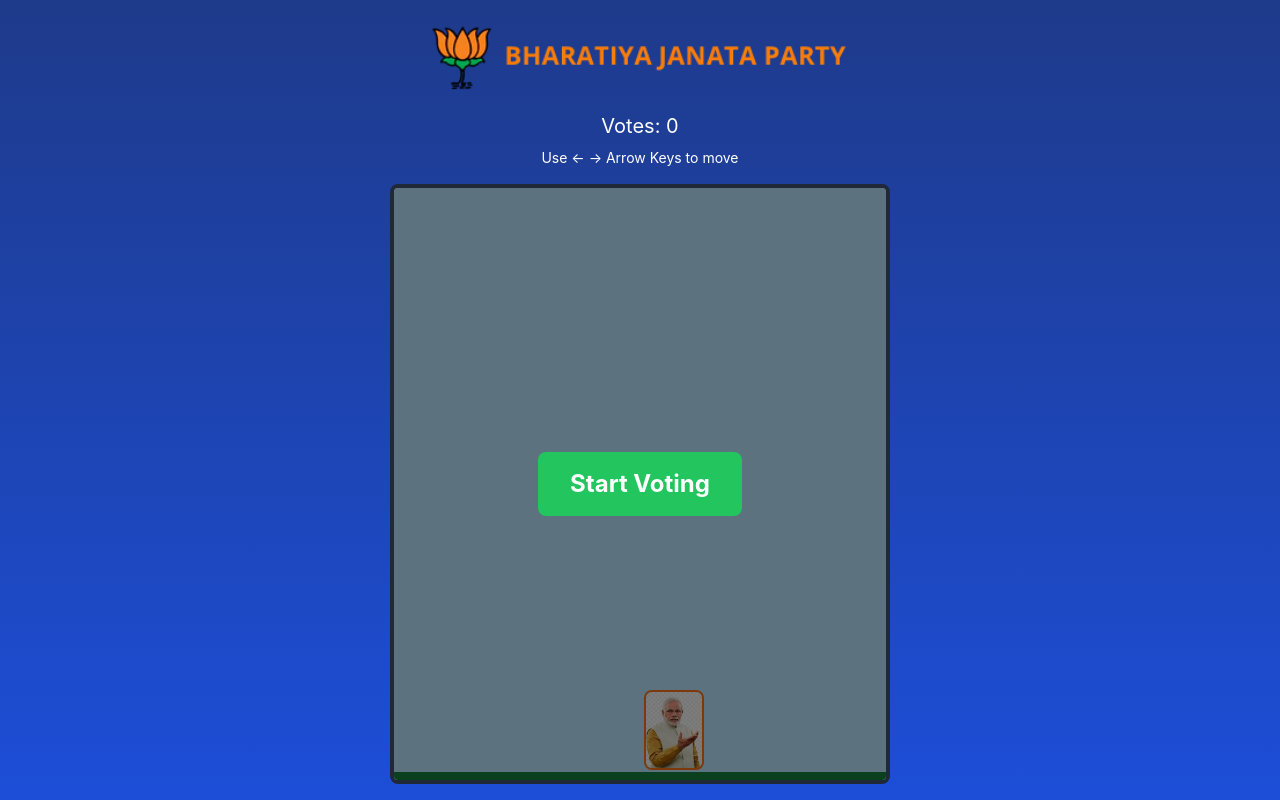
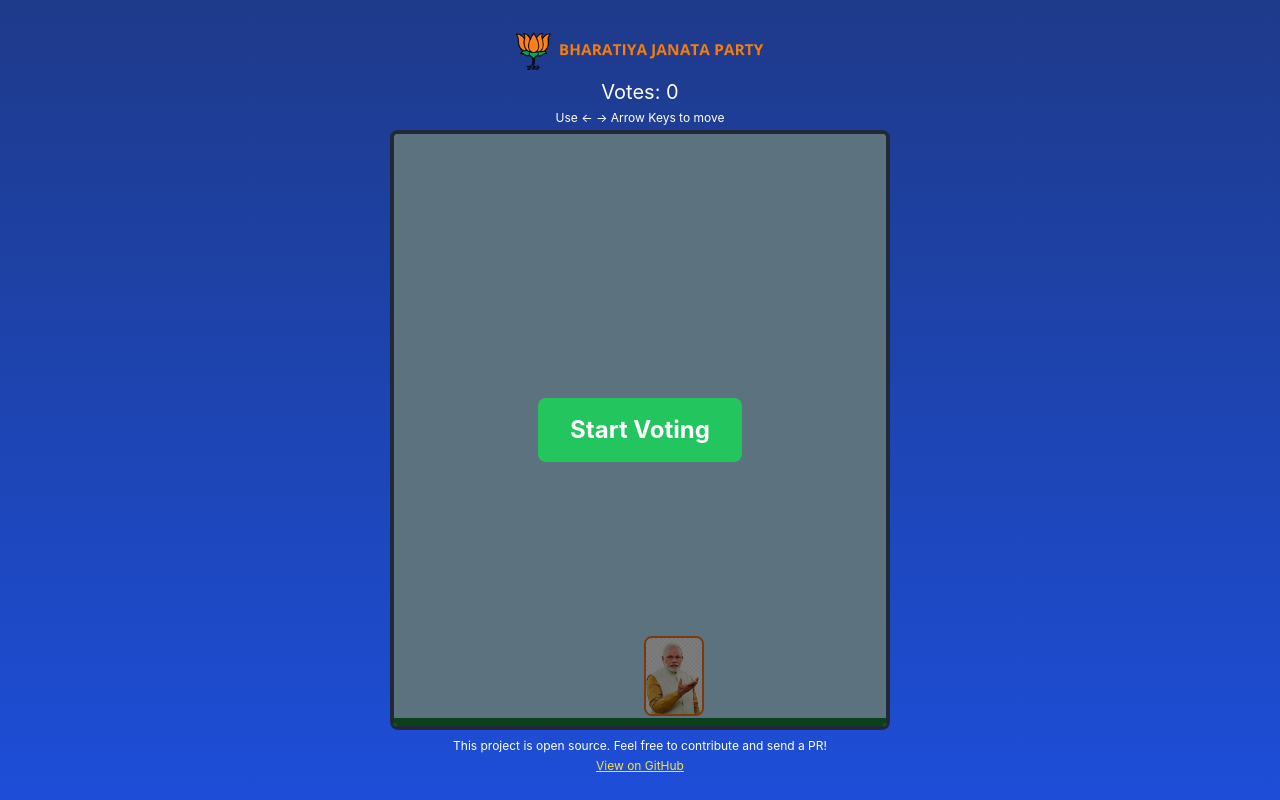
Before and after one commit to sko2004/Mera-Desh, a React (Create React App) app: page / in a window 1280 px wide. Built offline with nearby package versions, Linux system fonts and the light colour scheme.

Commit message:
voice delay changes

```diff
--- a/src/ElectionGame.js
+++ b/src/ElectionGame.js
@@ -140,6 +140,11 @@
   };
 
   const continueVoting = () => {
+    // Stop the victory audio
+    if (victoryAudioRef.current) {
+      victoryAudioRef.current.pause();
+      victoryAudioRef.current.currentTime = 0;
+    }
     setShowVictoryPopup(false);
     setVotes(0);
     setObstacles([]);
@@ -149,18 +154,18 @@
   };
 
   return (
-    <div className="flex flex-col items-center justify-center min-h-screen bg-gradient-to-b from-blue-900 to-blue-700 p-4">
+    <div className="flex flex-col items-center justify-center h-screen bg-gradient-to-b from-blue-900 to-blue-700 py-2 px-4">
       <audio ref={audioRef} src="/audio.mp3" preload="auto" />
       <audio ref={victoryAudioRef} src="/desh.mp3" preload="auto" />
-      <div className="mb-4 text-white text-center">
+      <div className="mb-1 text-white text-center">
         <img
           src="/logo.png"
           alt="Logo"
-          className="mx-auto mb-4 h-20 w-auto object-contain"
+          className="mx-auto mb-1 h-12 w-auto object-contain"
         />
         {/* <h1 className="text-4xl font-bold mb-2">Election Game</h1> */}
         <p className="text-xl">Votes: {Votes}</p>
-        <p className="text-sm mt-2">Use ← → Arrow Keys to move</p>
+        <p className="text-xs mt-1">Use ← → Arrow Keys to move</p>
       </div>
 
       <div
@@ -250,7 +255,19 @@
         <div className="absolute bottom-0 left-0 right-0 h-2 bg-green-700"></div>
       </div>
 
-
+      <div className="mt-2 text-white text-center text-xs">
+        <p className="mb-1">
+          This project is open source. Feel free to contribute and send a PR!
+        </p>
+        <a
+          href="https://github.com/arjav1528/Mera-Desh"
+          target="_blank"
+          rel="noopener noreferrer"
+          className="text-yellow-300 hover:text-yellow-200 underline transition-colors"
+        >
+          View on GitHub
+        </a>
+      </div>
     </div>
   );
 };
```
